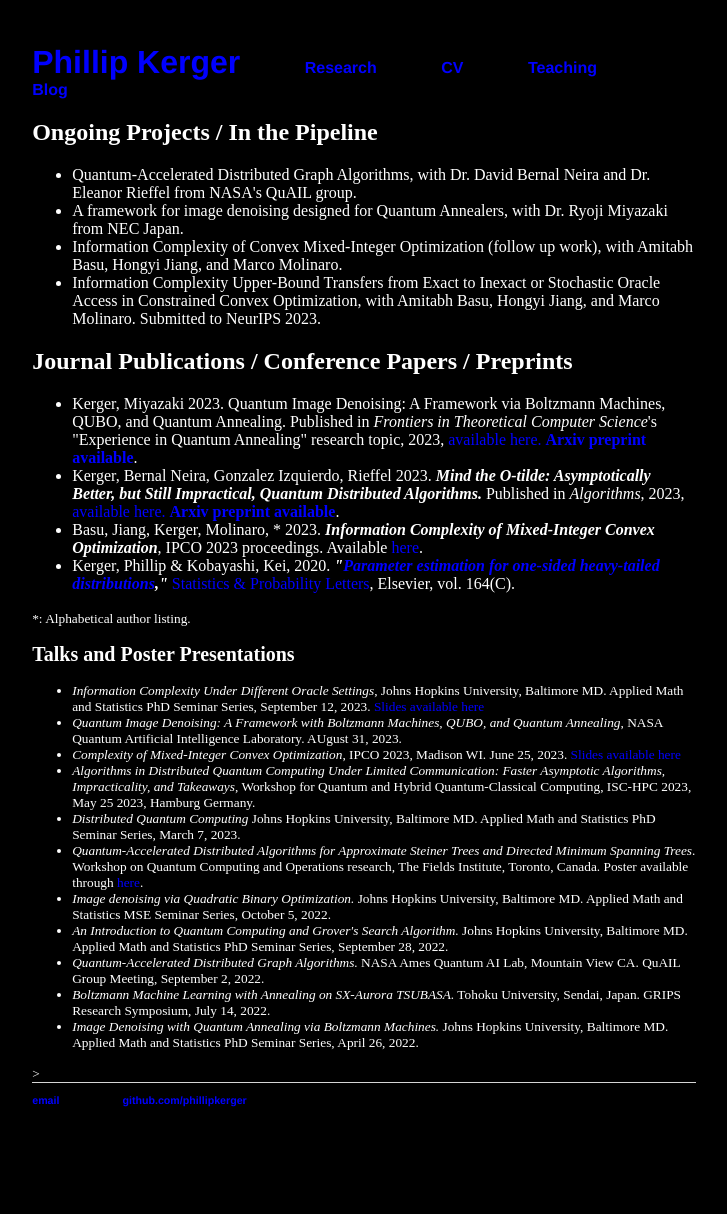
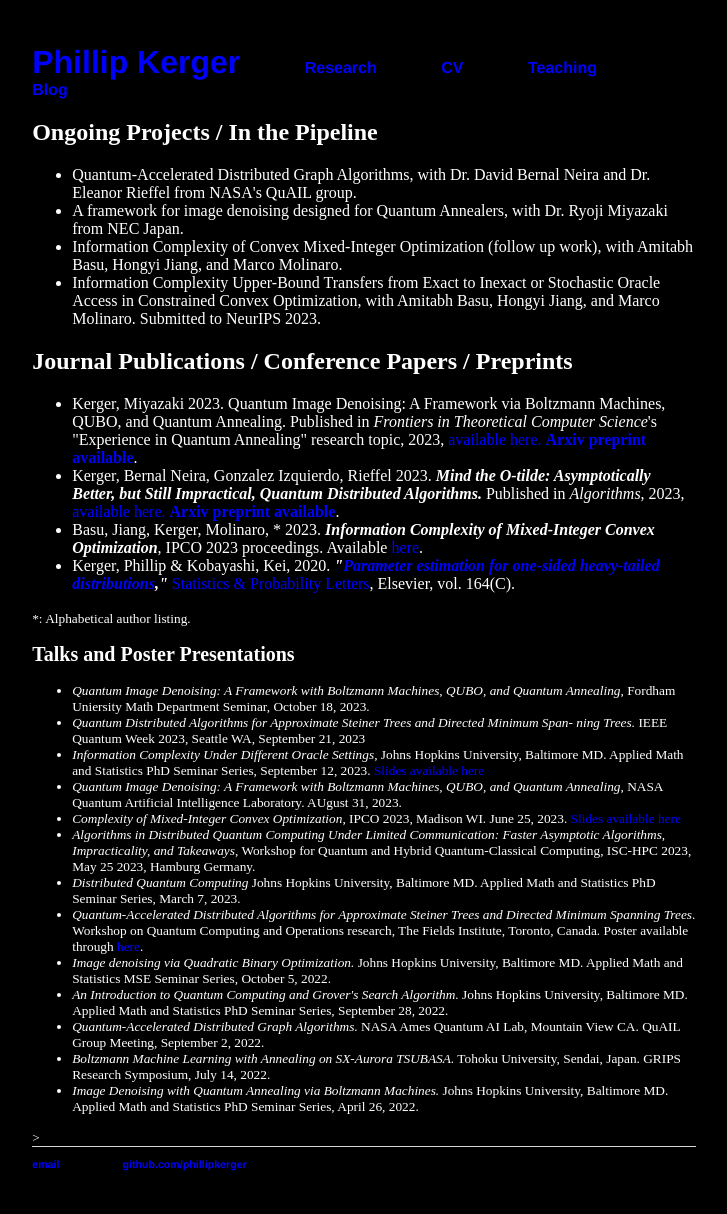
Before and after one commit to PhillipKerger/phillipkerger.github.io, a Jekyll site: the page built from research/index.html, in a window 1280 px wide. Shown: the whole page, without its empty margins (276-1003 px from the left). Built offline with Jekyll 4.4.1, drawn with Linux system fonts in a browser that asks for light colours; before the commit the page ends 1150 px from its top, so only the background shows below that.

Commit message:
Update index.html

```diff
--- a/research/index.html
+++ b/research/index.html
@@ -28,6 +28,10 @@ title: Phillip Kerger
 
 	<h2>Talks and Poster Presentations</h2>
 	<ul>
+		<li><i>Quantum Image Denoising: A Framework with Boltzmann Machines, QUBO, and Quantum
+Annealing</i>, Fordham Uniersity Math Department Seminar, October 18, 2023. </li>
+<li><i>Quantum Distributed Algorithms for Approximate Steiner Trees and Directed Minimum Span-
+ning Trees.</i> IEEE Quantum Week 2023, Seattle WA, September 21, 2023 </li>
 		<li><i>Information Complexity Under Different Oracle Settings</i>, Johns Hopkins University, Baltimore MD. Applied Math and Statistics PhD Seminar Series, September 12, 2023. <a href = "https://sites.google.com/view/ams-grad-seminar">Slides available here</a> </li>
 		<li><i>Quantum Image Denoising: A Framework with Boltzmann Machines, QUBO, and Quantum Annealing</i>, NASA Quantum Artificial Intelligence Laboratory. AUgust 31, 2023.</li>
 		<li><i>Complexity of Mixed-Integer Convex Optimization</i>, IPCO 2023, Madison WI. June 25, 2023. <a href = "https://optimization.discovery.wisc.edu/wp-content/uploads/2023/06/ipco_2023_slides-3.pdf">Slides available here</a> </li>
```
